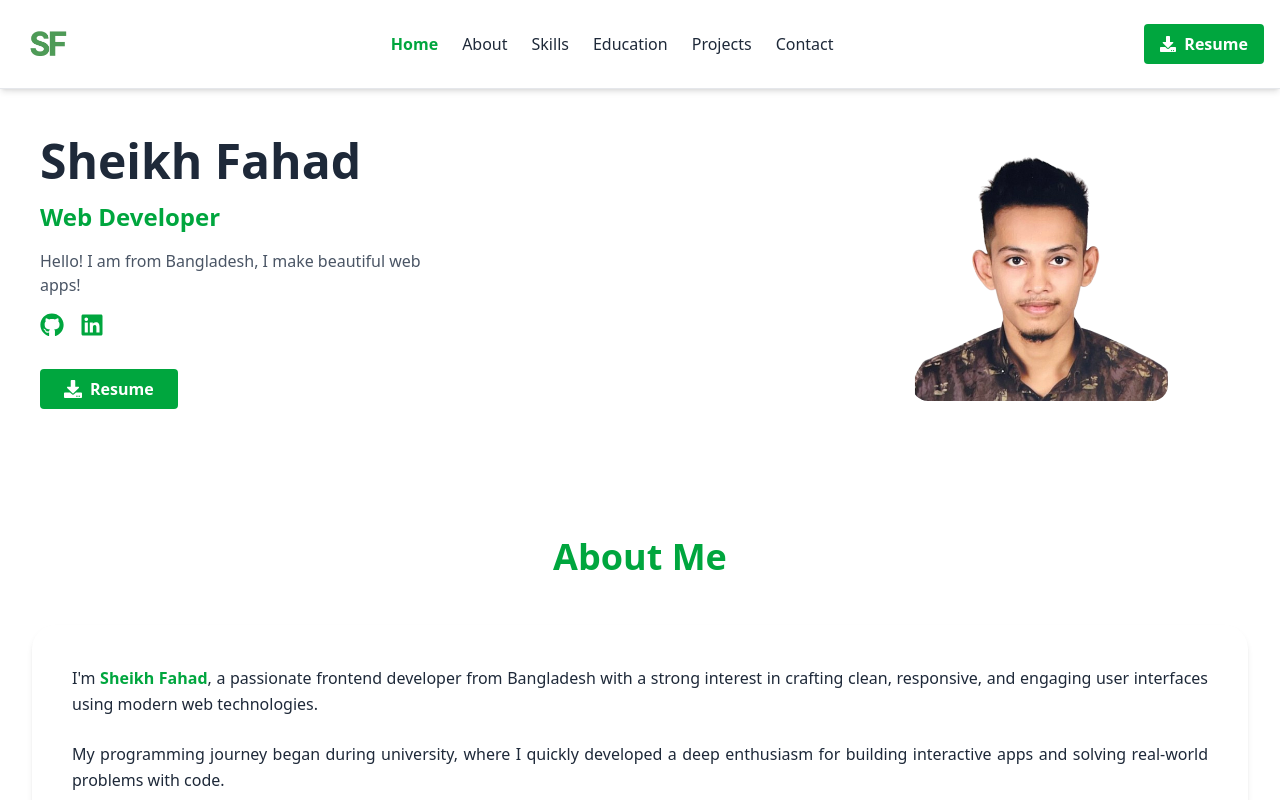
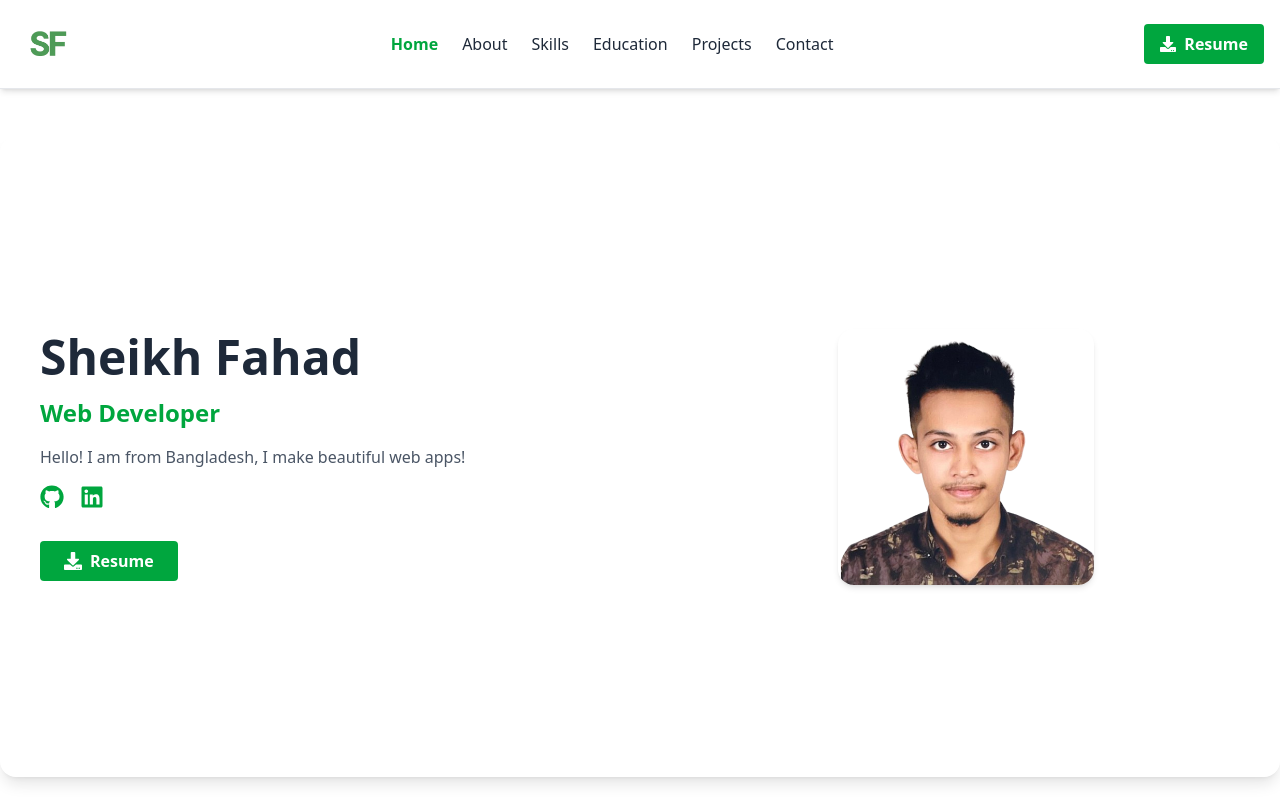
Before and after one commit to fahadbgnr/portfolio, a React (Vite) app: page / in a window 1280 px wide. Shown: the top 800 px of the page. Built offline with nearby package versions, Linux system fonts and the light colour scheme.

Commit message:
portfolio done

```diff
--- a/src/pages/Banner/Banner.jsx
+++ b/src/pages/Banner/Banner.jsx
@@ -12,12 +12,15 @@ const Banner = () => {
   }, []);
 
   return (
-    <section className="bg-white py-12">
-      <div className="max-w-7xl mx-auto px-4 sm:px-6 md:px-10 flex flex-col md:flex-row items-center justify-between gap-10 lg:gap-100 md:50">
-        <Helmet>
-          <title>Sheikh Fahad</title>
-        </Helmet>
+    <section className="py-12">
+      <Helmet>
+        <title>Sheikh Fahad</title>
+      </Helmet>
 
+      <div
+        className="w-full min-h-[80vh] rounded-2xl shadow-lg px-4 sm:px-6 md:px-10 py-10 flex flex-col md:flex-row items-center justify-center gap-10"
+        data-aos="zoom-in"
+      >
         {/* Text Section */}
         <div className="md:w-1/2 space-y-4 text-center md:text-left" data-aos="fade-right">
           <h1 className="text-3xl sm:text-4xl md:text-5xl font-extrabold text-gray-800">Sheikh Fahad</h1>
@@ -48,9 +51,9 @@ const Banner = () => {
         </div>
 
         {/* Profile Image */}
-        <div className="md:w-1/2 flex justify-center" data-aos="fade-left">
+        <div className="md:w-1/2 flex justify-center ml-6 sm:ml-10 md:ml-16" data-aos="fade-left">
           <img
-            className="w-52 h-52 sm:w-64 sm:h-64 object-cover rounded-2xl"
+            className="w-52 h-52 sm:w-64 sm:h-64 object-cover rounded-2xl shadow-md"
             src={Pic}
             alt="Sheikh Fahad"
           />
```
